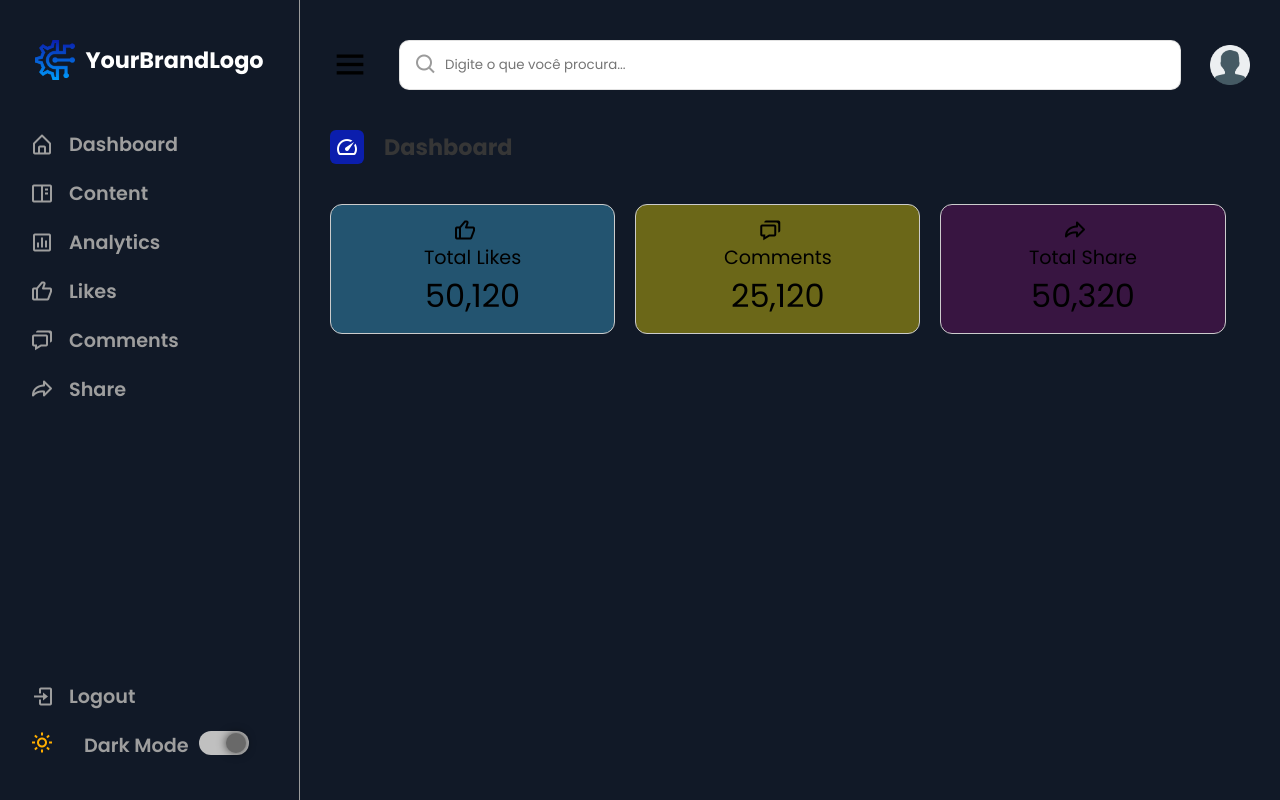
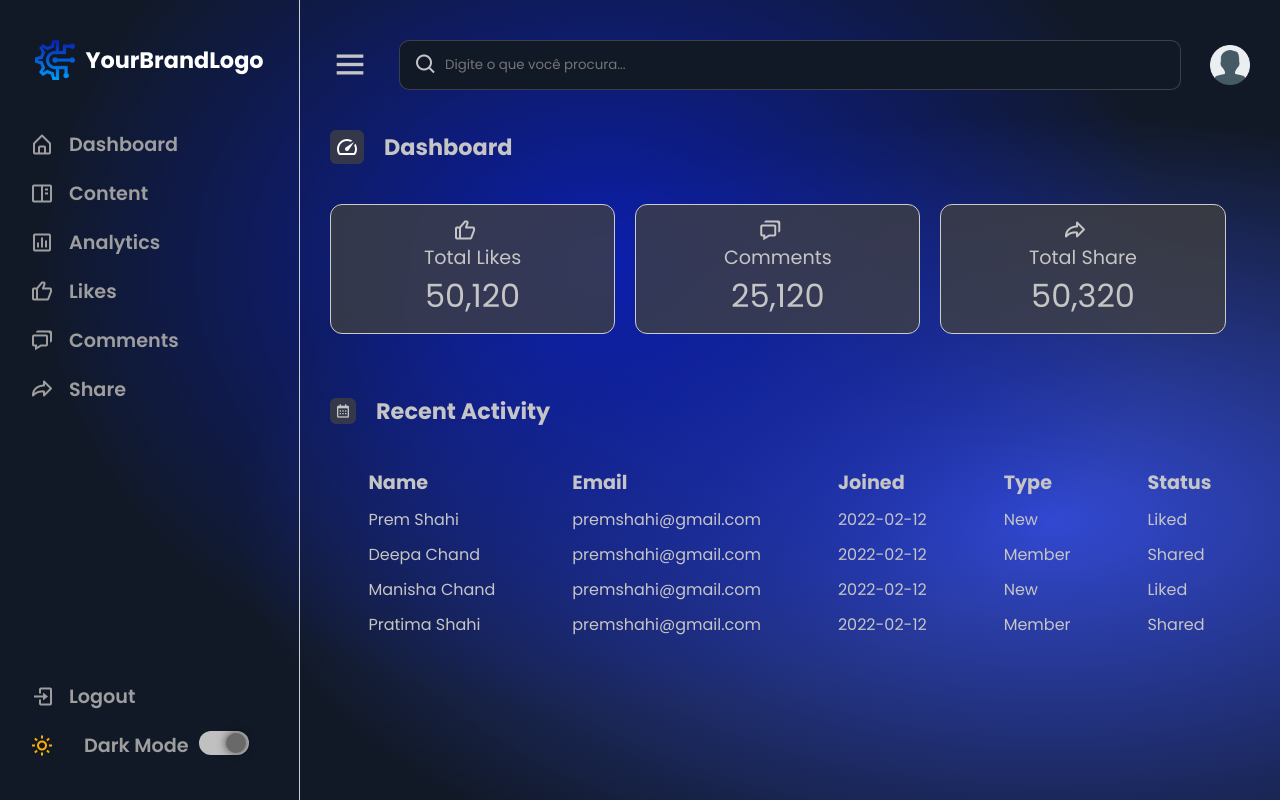
Before and after one commit to miguelsf12/painel-dashboard, a plain HTML site: page index.html in a window 1280 px wide. Both pictures are taken after a click on the element 196 px from the left and 743 px from the top of the page. Drawn offline with nearby package versions, Linux system fonts and the light colour scheme.

Commit message:
finalizado

```diff
--- a/estilo/style.css
+++ b/estilo/style.css
@@ -25,9 +25,10 @@ body {
 
 nav {
     position: fixed;
-    border-right: 1px solid #9b9b9b;
+    border-right: 1px solid #ccc;
     width: 300px;
     height: 100%;
+    transition: all 0.5s ease-in;
 }
 
 li {
@@ -75,7 +76,8 @@ li {
     cursor: pointer;
 }
 
-.links:hover, body.dark .links:hover {
+.links:hover,
+body.dark .links:hover {
     color: #0B1EAD;
 }
 
@@ -111,6 +113,7 @@ li {
     font-size: 1.2em;
     font-weight: 600;
     color: var(--cor-escritas-nav);
+    transition: all 0.5s ease-in;
 }
 
 .sun {
@@ -124,7 +127,8 @@ li {
     color: #000847;
 }
 
-.bx-moon, .bx-sun {
+.bx-moon,
+.bx-sun {
     font-size: 1.5em;
     padding-right: 15px;
 }
@@ -155,19 +159,63 @@ li {
     transition: 0.4s all ease;
 }
 
+/* ------------------------------- */
+
+.mode {
+    display: flex;
+    align-items: center;
+    flex-direction: row;
+}
+
+/* CLOSE NAV */
+
+nav.close .mode {
+    display: flex;
+    align-items: center;
+    flex-direction: row;
+    display: none;
+}
+
+nav.close .mode-toggle {
+    position: relative;
+    left: -18px;
+}
+
+nav.close {
+    width: 80px;
+}
+
+nav.close .logo_name {
+    display: none;
+    transition: all 0.5s ease-in;
+}
+
+nav.close .link_name {
+    pointer-events: none;
+    display: none;
+}
+
+nav.close~.dashboard {
+    width: calc(100% - 80px);
+}
+
+
 
 /* DARK NAV */
 
 :root {
     --bg: #111927;
-    --cor-detalhes-dark: #0B1EAD;
+    --cor-detalhes-dark: rgba(65, 65, 65, 0.76);
     --cor-escritas-Bold-dark: rgb(163, 163, 163);
     --cor-escritas-nav-dark: rgb(158, 158, 158);
-    --cor-escritas-content-dark: rgb(158, 158, 158);
+    --cor-escritas-content-dark: rgb(197, 197, 197);
 }
 
 body.dark {
     background-color: var(--bg);
+    background-image:
+        radial-gradient(at 47% 33%, hsl(232.96, 88%, 36%) 0, transparent 59%),
+        radial-gradient(at 82% 65%, hsl(231.48, 64%, 51%) 0, transparent 55%);
 }
 
 body.dark .switch {
@@ -195,12 +243,18 @@ body.dark .logo_name {
     color: #fff;
 }
 
-body.dark .links, .titleMode {
+body.dark .links,
+.titleMode {
     color: var(--cor-escritas-nav-dark);
 }
 
+body.dark nav.close .switch {
+    position: absolute;
+    left: -8px;
+}
 
-/* DASHBOARD LIGHT/ TOPO */
+
+/* DASHBOARD LIGHT & TOPO */
 
 .dashboard {
     position: relative;
@@ -208,9 +262,11 @@ body.dark .links, .titleMode {
     height: 100vh;
     width: calc(100% - 300px);
     padding: 40px 30px 40px 30px;
+    transition: all 0.7s ease-in-out;
 }
 
 .bx-menu {
+    cursor: pointer;
     font-size: 2.5em;
 }
 
@@ -241,6 +297,7 @@ body.dark .links, .titleMode {
 
 input[type=search] {
     padding-left: 45px;
+    padding-right: 20px;
     border: 1px solid #9b9b9b4b;
     border-radius: 10px;
     height: 50px;
@@ -263,12 +320,43 @@ input[type=search] {
     color: var(--cor-escritas-content);
 }
 
-.velocimetro {
+.icon {
     color: #fff;
     background-color: var(--cor-detalhes);
     border-radius: 6px;
     padding: 5px;
     margin-right: 20px;
+}
+
+/* DARK DASHBOARD */
+
+body.dark .text {
+    color: var(--cor-escritas-content-dark);
+}
+
+body.dark .number {
+    color: var(--cor-escritas-content-dark);
+}
+
+body.dark .dashboard i {
+    color: var(--cor-escritas-content-dark);
+}
+
+body.dark .box {
+    background-color: rgba(65, 65, 65, 0.76);
+}
+
+body.dark .icon {
+    background-color: var(--cor-detalhes-dark);
+}
+
+body.dark input[type=search] {
+    background-color: var(--bg);
+    color: #fff;
+}
+
+body.dark input[type=search]:focus {
+    color: #fff;
 }
 
 /* LIKES, COMMENTS E TOTAL */
@@ -311,4 +399,37 @@ input[type=search] {
 .number {
     font-size: 2em;
     font-weight: 400;
+    color: var(--cor-escritas-content);
 }
+
+/* ATIVIDADES RECENTES */
+
+.activity-data {
+    display: flex;
+    flex-direction: row;
+    justify-content: space-around;
+}
+
+.data {
+    display: flex;
+    flex-direction: column;
+}
+
+.data-title {
+    font-weight: 700;
+    font-size: 1.2em;
+    color: var(--cor-escritas-content);
+}
+
+.data-list {
+    font-size: 1em;
+    padding-top: 10px;
+}
+
+body.dark .data-title {
+    color: var(--cor-escritas-content-dark);
+}
+
+body.dark .data-list {
+    color: var(--cor-escritas-content-dark);
+}
--- a/index.html
+++ b/index.html
@@ -53,21 +53,24 @@
                     <span class="link_name">Logout</span>
                 </li>
                 <li class="tema-dark">
-                    <div class="moon"><i class='bx bx-moon'></i></div>
-                    <div class="sun"><i class='bx bx-sun'></i></div>
-                    <span class="titleMode">Dark Mode</span>
+                    <div class="mode">
+                        <div class="moon"><i class='bx bx-moon'></i></div>
+                        <div class="sun"><i class='bx bx-sun'></i></div>
+                        <span class="titleMode">Dark Mode</span>
+                    </div>
                     <div class="mode-toggle">
                         <span onclick="alterarTema()" class="switch"></span>
                     </div>
+                </li>
             </ul>
-                </li>
+
 
         </div>
     </nav>
 
     <section class="dashboard">
         <div class="top-dashboard">
-            <i class='bx bx-menu'></i>
+            <i onclick="closeMenu()" class='bx bx-menu'></i>
 
             <div class="input">
                 <i class='bx bx-search'></i>
@@ -78,7 +81,7 @@
         <div class="dashboard-content">
             <div class="overview">
                 <div class="title">
-                    <span class="material-icons velocimetro">speed</span>
+                    <span class="material-icons icon">speed</span>
                     <span class="text">Dashboard</span>
                 </div>
             </div>
@@ -99,6 +102,48 @@
                     <span class="number">50,320</span>
                 </div>
             </div>
+            <div class="activity">
+                <div class="title">
+                    <i class='bx bx-calendar icon'></i>
+                    <span class="text">Recent Activity</span>
+                </div>
+                <div class="activity-data">
+                    <div class="data names">
+                        <span class="data-title">Name</span>
+                        <span class="data-list">Prem Shahi</span>
+                        <span class="data-list">Deepa Chand</span>
+                        <span class="data-list">Manisha Chand</span>
+                        <span class="data-list">Pratima Shahi</span>
+                    </div>
+                    <div class="data email">
+                        <span class="data-title">Email</span>
+                        <span class="data-list">premshahi@gmail.com</span>
+                        <span class="data-list">premshahi@gmail.com</span>
+                        <span class="data-list">premshahi@gmail.com</span>
+                        <span class="data-list">premshahi@gmail.com</span>
+                    </div>
+                    <div class="data joined">
+                        <span class="data-title">Joined</span>
+                        <span class="data-list">2022-02-12</span>
+                        <span class="data-list">2022-02-12</span>
+                        <span class="data-list">2022-02-12</span>
+                        <span class="data-list">2022-02-12</span>
+                    </div>
+                    <div class="data type">
+                        <span class="data-title">Type</span>
+                        <span class="data-list">New</span>
+                        <span class="data-list">Member</span>
+                        <span class="data-list">New</span>
+                        <span class="data-list">Member</span>
+                    </div>
+                    <div class="data status">
+                        <span class="data-title">Status</span>
+                        <span class="data-list">Liked</span>
+                        <span class="data-list">Shared</span>
+                        <span class="data-list">Liked</span>
+                        <span class="data-list">Shared</span>
+                    </div>
+                </div>
         </div>
 
     </section>
--- a/index.js
+++ b/index.js
@@ -1,6 +1,11 @@
 const body = document.querySelector('body')
-modeToggle = document.querySelector('.switch')
+
+let nav = document.querySelector('nav')
 
 function alterarTema() {
     body.classList.toggle('dark')
 }
+
+function closeMenu() {
+    nav.classList.toggle('close')
+}
```
